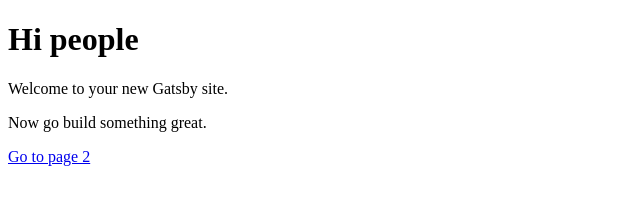
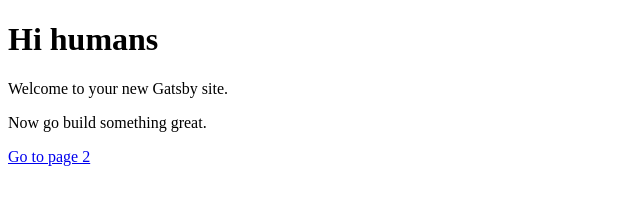
Before and after one commit to mswulinski/mattswulinski.com, a Gatsby site: page / in a window 1280 px wide. Shown: the full height of the page, 0-640 px from the left. Built offline with nearby package versions, Linux system fonts and the light colour scheme; Gatsby itself is replaced by a stand-in of ours.

Commit message:
Copy Change

```diff
--- a/src/pages/index.js
+++ b/src/pages/index.js
@@ -3,7 +3,7 @@ import Link from 'gatsby-link'
 
 const IndexPage = () => (
   <div>
-    <h1>Hi people</h1>
+    <h1>Hi humans</h1>
     <p>Welcome to your new Gatsby site.</p>
     <p>Now go build something great.</p>
     <Link to="/page-2/">Go to page 2</Link>
```
